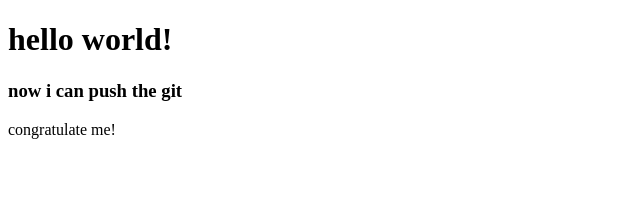
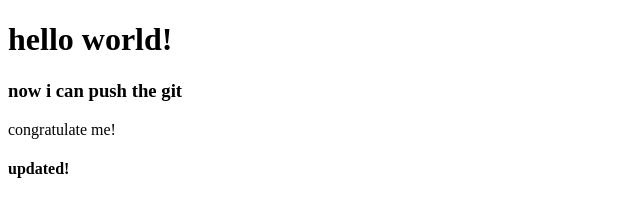
Before and after one commit to ZidanAazeen/demo, a plain HTML site: page index.html in a window 1280 px wide. Shown: the full height of the page, 0-640 px from the left. Drawn offline with Linux system fonts and the light colour scheme.

Commit message:
h4 updated

```diff
--- a/index.html
+++ b/index.html
@@ -9,5 +9,6 @@
     <h1>hello world!</h1>
     <h3>now i can push the git</h3>
     <p>congratulate me!</p>
+    <h4>updated!</h4>
 </body>
 </html>
```
